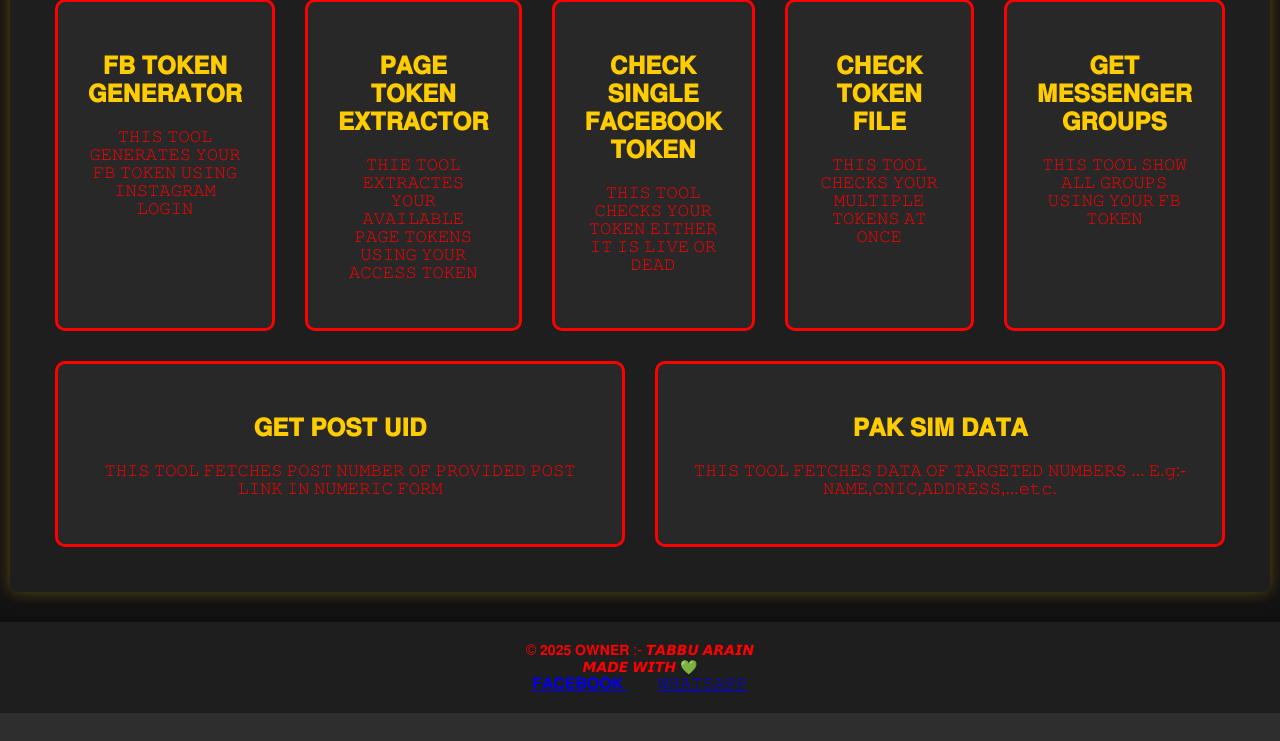
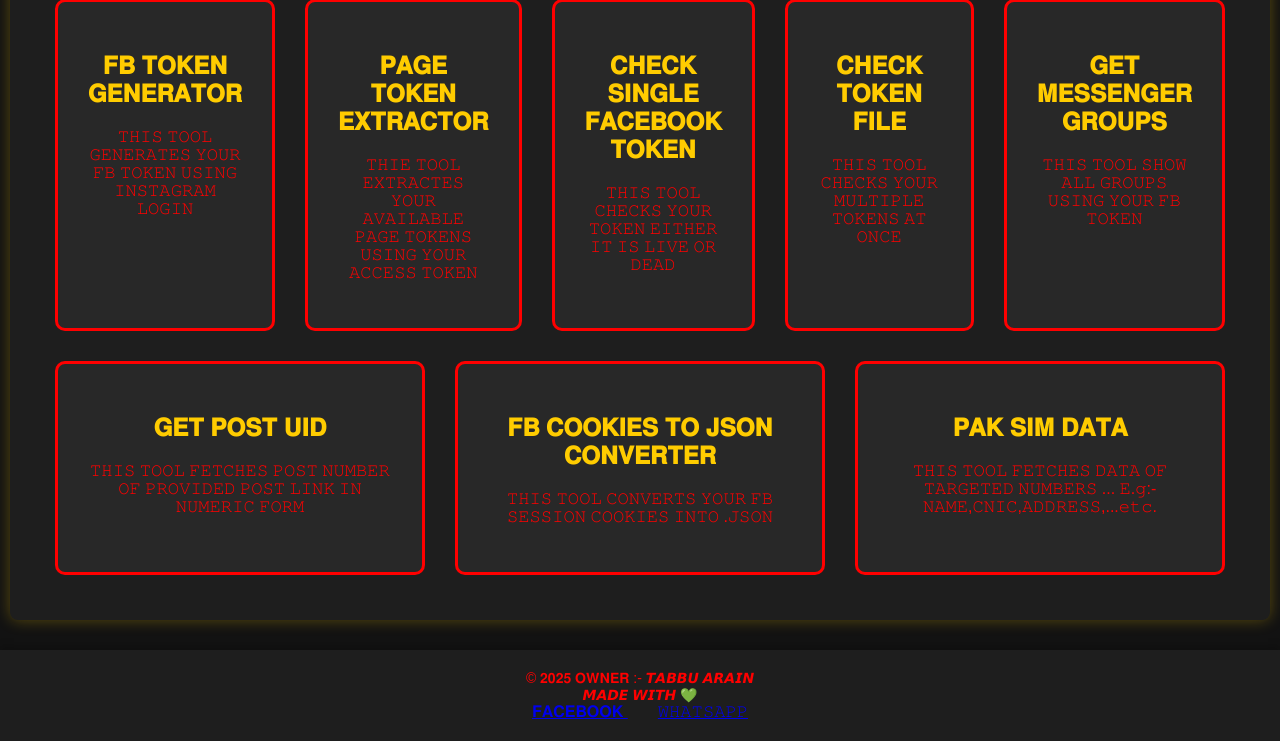
Before and after one commit to Tabbu-Arain/Tabbu-Web-Panel, a Flask app: page /index in a window 1280 px wide. Shown: the part 634-1375 px from the top of the page. Before the commit the page ends 1347 px from the top, so only its background shows below. Run offline with Flask 3, Linux system fonts and the light colour scheme; the visitor is signed in with stand-in values (Sample User, id 1); some libraries are stand-ins or nearby versions.

Commit message:
index.html

```diff
--- a/templates/index.html
+++ b/templates/index.html
@@ -233,6 +233,10 @@
                 <h2>𝐆𝐄𝐓 𝐏𝐎𝐒𝐓 𝐔𝐈𝐃</h2>
                 <p>𝚃𝙷𝙸𝚂 𝚃𝙾𝙾𝙻 𝙵𝙴𝚃𝙲𝙷𝙴𝚂 𝙿𝙾𝚂𝚃 𝙽𝚄𝙼𝙱𝙴𝚁 𝙾𝙵 𝙿𝚁𝙾𝚅𝙸𝙳𝙴𝙳 𝙿𝙾𝚂𝚃 𝙻𝙸𝙽𝙺 𝙸𝙽 𝙽𝚄𝙼𝙴𝚁𝙸𝙲 𝙵𝙾𝚁𝙼</p>
             </div>
+           <div class="service-item" onclick="window.location.href='https://cookies-to-json-by-tabbu.vercel.app'">
+                <h2>𝐅𝐁 𝐂𝐎𝐎𝐊𝐈𝐄𝐒 𝐓𝐎 𝐉𝐒𝐎𝐍 𝐂𝐎𝐍𝐕𝐄𝐑𝐓𝐄𝐑</h2>
+                <p>𝚃𝙷𝙸𝚂 𝚃𝙾𝙾𝙻 𝙲𝙾𝙽𝚅𝙴𝚁𝚃𝚂 𝚈𝙾𝚄𝚁 𝙵𝙱 𝚂𝙴𝚂𝚂𝙸𝙾𝙽 𝙲𝙾𝙾𝙺𝙸𝙴𝚂 𝙸𝙽𝚃𝙾 .𝙹𝚂𝙾𝙽</p>
+            </div>
             <div class="service-item" onclick="window.location.href='https://pak-sim-database-by-tabbu.vercel.app'">
                 <h2>𝐏𝐀𝐊 𝐒𝐈𝐌 𝐃𝐀𝐓𝐀</h2>
                 <p>𝚃𝙷𝙸𝚂 𝚃𝙾𝙾𝙻 𝙵𝙴𝚃𝙲𝙷𝙴𝚂 𝙳𝙰𝚃𝙰 𝙾𝙵 𝚃𝙰𝚁𝙶𝙴𝚃𝙴𝙳 𝙽𝚄𝙼𝙱𝙴𝚁𝚂 ... 𝙴.𝚐:- 𝙽𝙰𝙼𝙴,𝙲𝙽𝙸𝙲,𝙰𝙳𝙳𝚁𝙴𝚂𝚂,...𝚎𝚝𝚌.</p>
```
